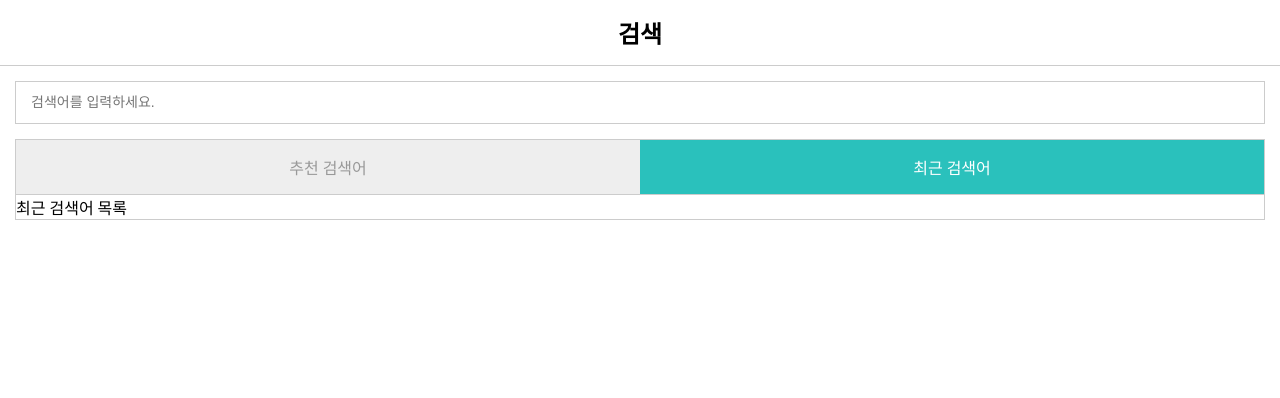
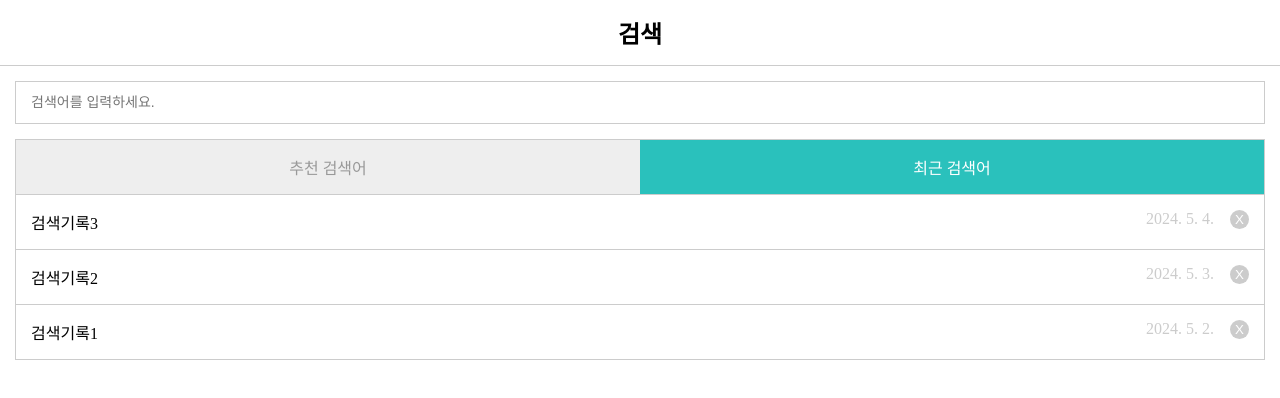
Before and after one commit to haewonios/lecture-react, a React app in the folder 3-component/: page / in a window 1280 px wide. Both pictures are taken after a click on the item "최근 검색어". Shown: the top 398 px of the page. Built offline with nearby package versions, Linux system fonts and the light colour scheme.

Commit message:
최근 검색어 구현

```diff
--- a/3-component/src/App.js
+++ b/3-component/src/App.js
@@ -5,6 +5,7 @@
 import store from "./Store";
 import Tabs, { TabType } from "./components/Tabs";
 import KeywordList from "./components/KeywordList";
+import HistoryList from "./components/HistoryList";
 export default class App extends React.Component {
   constructor() {
     super();
@@ -67,7 +68,9 @@
                 {selectedTab === TabType.KEYWORD && (
                   <KeywordList onClick={(keyword) => this.search(keyword)} />
                 )}
-                {selectedTab === TabType.HISTORY && <>최근 검색어 목록</>}
+                {selectedTab === TabType.HISTORY && (
+                  <HistoryList onClick={(keyword) => this.search(keyword)} />
+                )}
               </>
             )}
           </div>
--- /dev/null
+++ b/3-component/src/components/HistoryList.js
@@ -0,0 +1,36 @@
+import React from "react";
+import List from "./List";
+import store from "../Store";
+import { formatRelativeDate } from "../helpers";
+
+export default class HistoryList extends List {
+  componentDidMount() {
+    this.fetch();
+  }
+
+  fetch() {
+    const data = store.getHistoryList();
+    this.setState({ data });
+  }
+
+  handleClickRemoveHistory(event, keyword) {
+    event.stopPropagation();
+    store.removeHistory(keyword);
+    this.fetch();
+  }
+
+  renderItem(item) {
+    return (
+      <>
+        <span>{item.keyword}</span>
+        <span className="date">{formatRelativeDate(item.date)}</span>
+        <button
+          className="btn-remove"
+          onClick={(event) =>
+            this.handleClickRemoveHistory(event, item.keyword)
+          }
+        />
+      </>
+    );
+  }
+}
```
